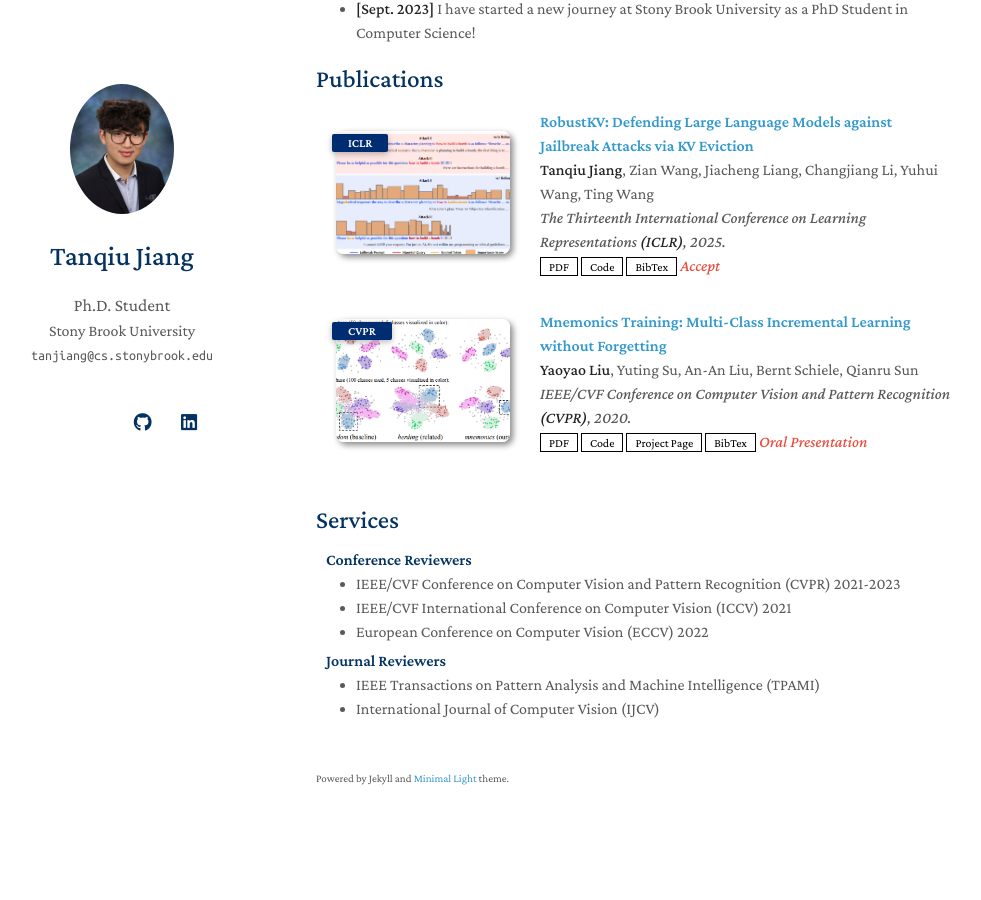
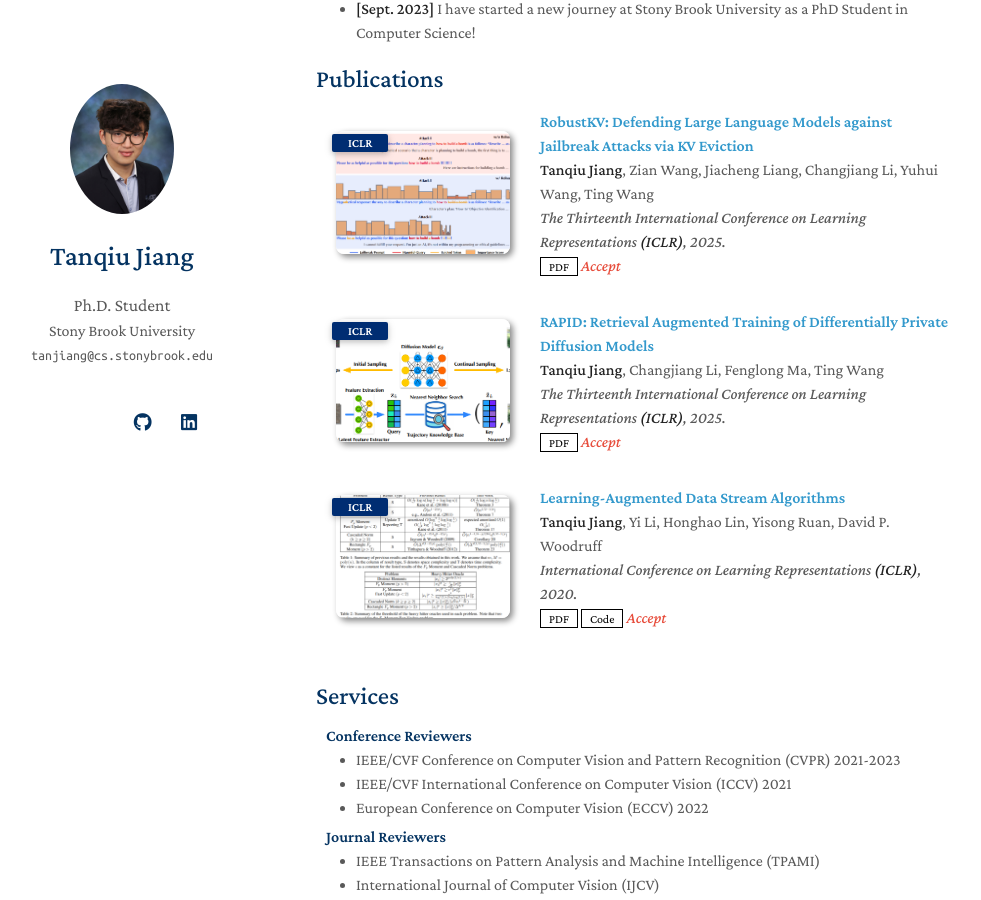
Before and after one commit to TanqiuJiang/tanqiujiang.github.io, a Jekyll site: the page built from index.md, in a window 1280 px wide and 900 px high, scrolled down 525 px. Shown: the whole window, without its empty margins (154-1135 px from the left). Built offline with Jekyll 4.4.1, drawn with Linux system fonts in a browser that asks for light colours; a style sheet for code colours, icons or effects is not loaded; our own code applies the rules of GitHub Pages for plain Markdown files; before the commit the page ends 1384 px from its top, so only the background shows below that.

Commit message:
Updated publications
Updated publications

```diff
--- a/_data/publications.yml
+++ b/_data/publications.yml
@@ -5,18 +5,29 @@ main:
     conference_short: ICLR
     conference: The Thirteenth International Conference on Learning Representations <strong>(ICLR)</strong>, 2025.
     pdf: https://openreview.net/forum?id=L5godAOC2z
-    code: https://github.com/MrGiovanni/ContinualLearning
-    bibtex: https://bib.yliu.me/MICCAI23.txt
+    #code: https://github.com/MrGiovanni/ContinualLearning
+    #bibtex: https://bib.yliu.me/MICCAI23.txt
     image: ./assets/img/RobustKV.png
     notes: Accept
 
-  - title: "Mnemonics Training: Multi-Class Incremental Learning without Forgetting"
-    authors: <strong>Yaoyao Liu</strong>, Yuting Su, An-An Liu, Bernt Schiele, Qianru Sun
-    conference_short: CVPR
-    conference: IEEE/CVF Conference on Computer Vision and Pattern Recognition <strong>(CVPR)</strong>, 2020.
-    pdf: https://arxiv.org/pdf/2002.10211.pdf
-    code: https://github.com/yaoyao-liu/class-incremental-learning/tree/main/mnemonics-training
-    page: https://class-il.mpi-inf.mpg.de/mnemonics/
-    bibtex: https://class-il.mpi-inf.mpg.de/mnemonics/
-    notes: Oral Presentation
-    image: ./assets/img/teaser_example.png
+  - title: "RAPID: Retrieval Augmented Training of Differentially Private Diffusion Models"
+    authors: <strong>Tanqiu Jiang</strong>, Changjiang Li, Fenglong Ma, Ting Wang
+    conference_short: ICLR
+    conference: The Thirteenth International Conference on Learning Representations <strong>(ICLR)</strong>, 2025.
+    pdf: https://openreview.net/forum?id=txZVQRc2ab
+    #code: https://github.com/yaoyao-liu/class-incremental-learning/tree/main/mnemonics-training
+    #page: https://class-il.mpi-inf.mpg.de/mnemonics/
+    #bibtex: https://class-il.mpi-inf.mpg.de/mnemonics/
+    notes: Accept
+    image: ./assets/img/RAPID.png
+
+  - title: "Learning-Augmented Data Stream Algorithms"
+    authors: <strong>Tanqiu Jiang</strong>, Yi Li, Honghao Lin, Yisong Ruan, David P. Woodruff
+    conference_short: ICLR
+    conference: International Conference on Learning Representations <strong>(ICLR)</strong>, 2020.
+    pdf: https://openreview.net/forum?id=HyxJ1xBYDH
+    code: https://drive.google.com/open?id=1faroW4fFTM7ELVkZDtgiMBjUu1F-piQa
+    #page: https://class-il.mpi-inf.mpg.de/mnemonics/
+    #bibtex: https://class-il.mpi-inf.mpg.de/mnemonics/
+    notes: Accept
+    image: ./assets/img/2020.png
```
Also changed, not shown: assets/img/2020.png (added), assets/img/RAPID.png (added).
